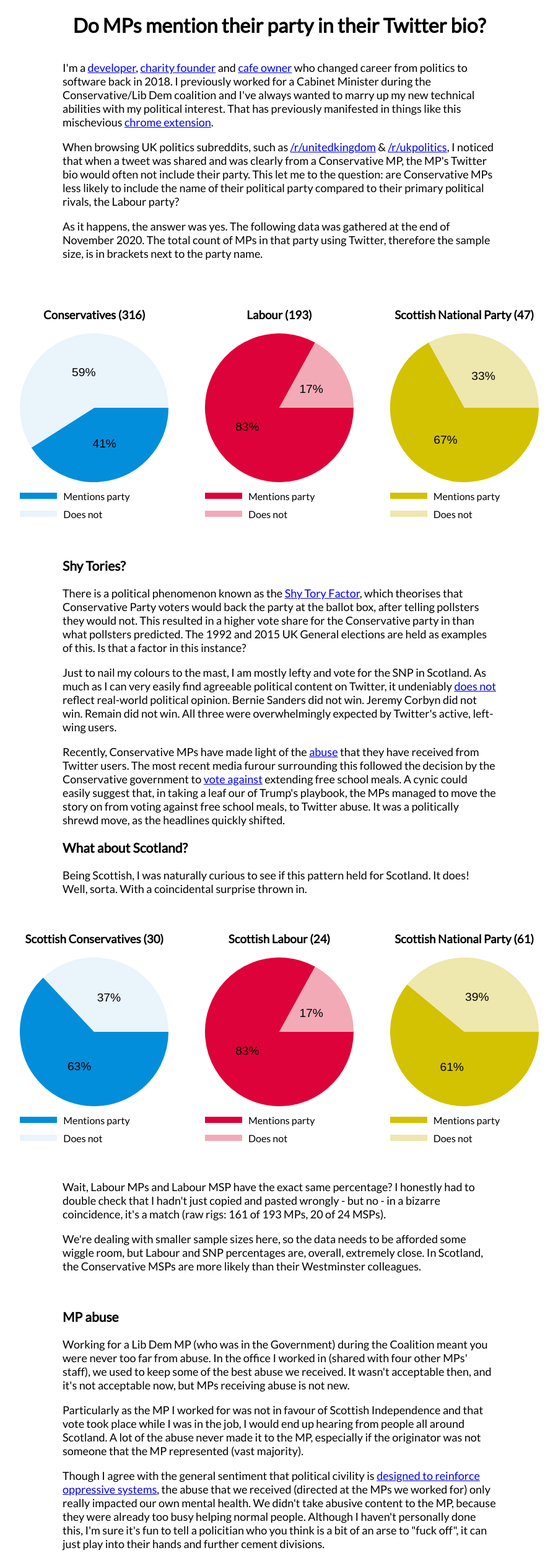
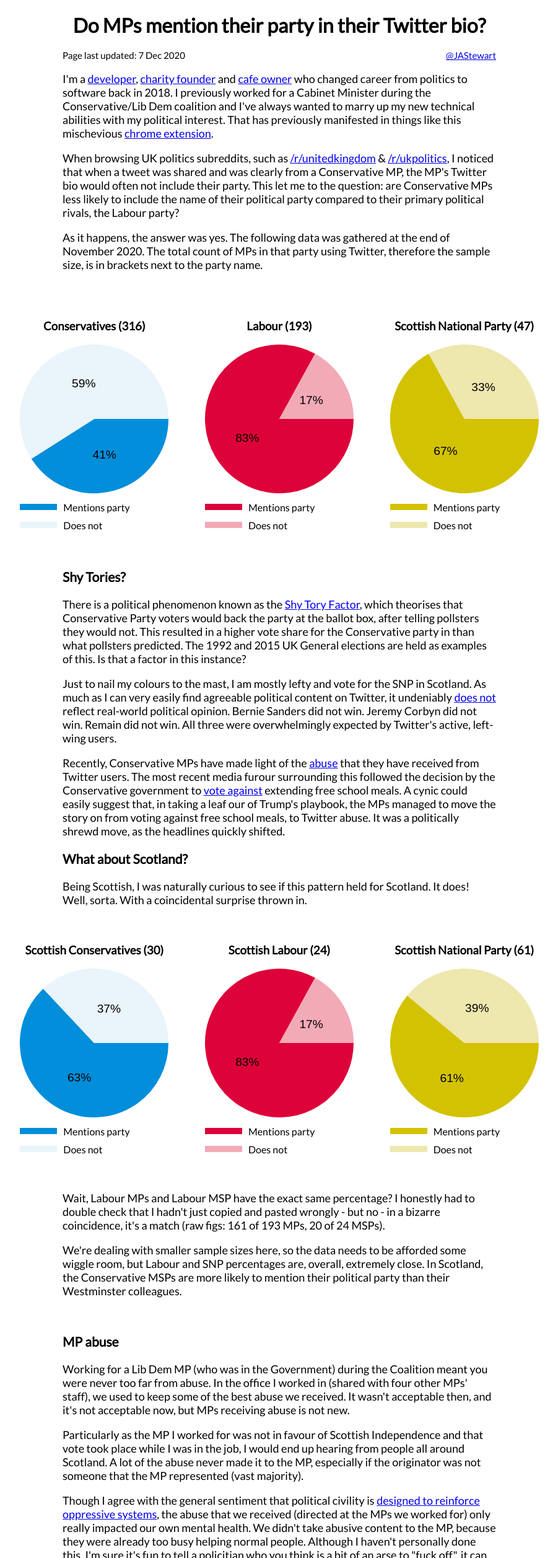
Before and after one commit to ShetlandJ/jastewart.co.uk, a React (Create React App) app: page /shy-tories in a window 1280 px wide. Shown: the top 2514 px of the page at 62% size, without its empty margins (189-1090 px from the left). Built offline with nearby package versions, Linux system fonts and the light colour scheme.

Commit message:
text tweaks

```diff
--- a/src/App.css
+++ b/src/App.css
@@ -57,6 +57,10 @@ body {
 
 .flex {
   display: flex;
+}
+
+.space-between {
+  justify-content: space-between;
 }
 
 .align-center {
--- a/src/components/shy-tories/ExplanationContainer.js
+++ b/src/components/shy-tories/ExplanationContainer.js
@@ -31,11 +31,11 @@ function ExplanationContainer() {
 
       <div className="container">
         <p>
-          Wait, Labour MPs and Labour MSP have the exact same percentage? I honestly had to double check that I hadn't just copied and pasted wrongly - but no - in a bizarre coincidence, it's a match (raw rigs: 161 of 193 MPs, 20 of 24 MSPs).
+          Wait, Labour MPs and Labour MSP have the exact same percentage? I honestly had to double check that I hadn't just copied and pasted wrongly - but no - in a bizarre coincidence, it's a match (raw figs: 161 of 193 MPs, 20 of 24 MSPs).
         </p>
 
         <p>
-          We're dealing with smaller sample sizes here, so the data needs to be afforded some wiggle room, but Labour and SNP percentages are, overall, extremely close. In Scotland, the Conservative MSPs are more likely than their Westminster colleagues.
+          We're dealing with smaller sample sizes here, so the data needs to be afforded some wiggle room, but Labour and SNP percentages are, overall, extremely close. In Scotland, the Conservative MSPs are more likely to mention their political party than their Westminster colleagues.
         </p>
       </div>
 
--- a/src/components/shy-tories/IntroContainer.js
+++ b/src/components/shy-tories/IntroContainer.js
@@ -5,6 +5,11 @@ function IntroContainer() {
     <div>
       <h1 className="flex-center small-squeeze mb-0">Do MPs mention their party in their Twitter bio?</h1>
       <div className="container">
+        <div class="flex space-between">
+          <small>Page last updated: 7 Dec 2020</small>
+          <small><Link text="@JAStewart" address="https://www.twitter.com/JAStewart" /></small>
+        </div>
+
         <p>
             I'm a <Link text="developer" address="https://github.com/ShetlandJ" />, <Link text="charity founder" address="https://www.wrestlekind.org"/> and <Link text="cafe owner" address="https://www.gilmartinsbakery.com" /> who changed career from politics to software back in 2018. I previously worked for a Cabinet Minister during the Conservative/Lib Dem coalition and I've always wanted to marry up my new technical abilities with my political interest. That has previously manifested in things like this mischevious <Link text="chrome extension" address="https://chrome.google.com/webstore/detail/liam-foxinator/neighkpnbclgljfgdmijhabhgifdhabn?hl=en" />.
         </p>
```
Also changed, not shown: 2 other files (tests, documents, lock files or other folders).
